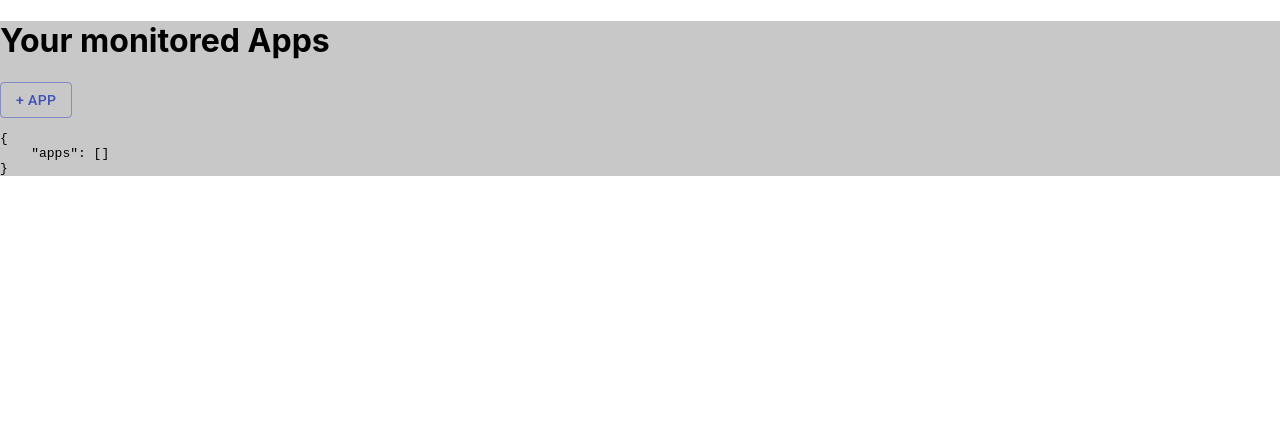
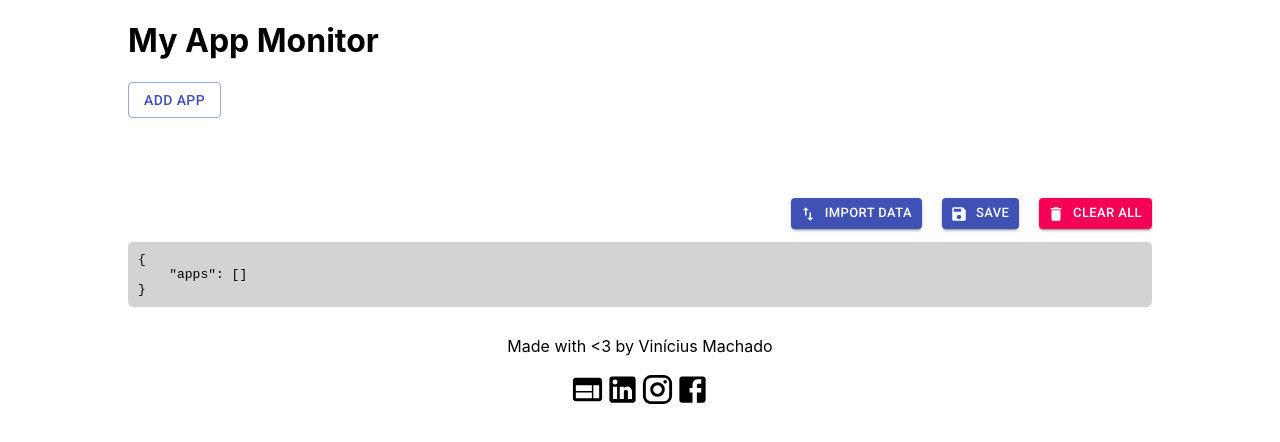
Before and after one commit to vfmachado/app-monitor, a React (Create React App) app: page / in a window 1280 px wide. Shown: the top 442 px of the page. Built offline with nearby package versions, Linux system fonts and the light colour scheme.

Commit message:
Defining project structure and frontend

```diff
--- a/src/App.css
+++ b/src/App.css
@@ -1,5 +1,50 @@
+.app {
+    display: flex;
+    flex-direction: column;
+    justify-content: center;
+    width: 80%;
+    margin: auto;
+}
+
 .app-main {
 
-    background-color: rgb(200, 200, 200);
+    /*background-color: rgb(200, 200, 200); */
+    min-width: 100%;
+}
+
+.app-footer {
+    display: flex;
+    flex-direction: column;
+    align-items: center;
+}
+
+.app-footer div {
+    display: flex;
+    justify-content: space-evenly;
+}
+
+.newapp-form {
+    display: flex;
+    justify-content: flex-start;
 
 }
+
+.newapp-form Button {
+    margin-left: 20px;
+}
+
+.div-buttons {
+    display: flex;
+    justify-content: flex-end;
+
+}
+
+.div-buttons Button {
+    margin-left: 20px;
+}
+
+.description {
+    background-color: lightgray;
+    border-radius: 5px;
+    padding: 10px;
+}
--- a/src/App.js
+++ b/src/App.js
@@ -3,6 +3,11 @@ import React, { useMemo, useReducer } from 'react';
 import './App.css';
 import { AppInfoReducer, AppInfoContext, AppInfoActions } from './context/AppInfoContext';
 import Applications from './layout/Applications';
+
+import FacebookIcon from '@material-ui/icons/Facebook';
+import LinkedInIcon from '@material-ui/icons/LinkedIn';
+import InstagramIcon from '@material-ui/icons/Instagram';
+import WebIcon from '@material-ui/icons/Web';
 
 const App = () => {
 
@@ -14,7 +19,7 @@ const App = () => {
         <AppInfoContext.Provider value={{ state, ...appInfoContext }}>
         <div className="app">
             <header className="app-header">
-
+                <h1>My App Monitor</h1>
             </header>
 
             <div className="app-main">
@@ -25,8 +30,14 @@ const App = () => {
 
             </div>
 
-            <footer className="app">
-
+            <footer className="app-footer">
+                <p>Made with {`<3`} by Vinícius Machado</p>
+                <div>
+                    <WebIcon fontSize="large"/>
+                    <LinkedInIcon fontSize="large" />
+                    <InstagramIcon fontSize="large" />
+                    <FacebookIcon fontSize="large" />
+                </div>
             </footer>
 
         </div>
--- /dev/null
+++ b/src/components/AppTable.css
@@ -0,0 +1,11 @@
+.app-table {
+    width: 100%;
+}
+
+.add-request {
+    margin-left: 30px;
+    border: 1px solid gray;
+    border-radius: 3px;
+    padding: 4px;
+    cursor: pointer;
+}
--- a/src/components/AppTable.js
+++ b/src/components/AppTable.js
@@ -1,35 +1,99 @@
-import React from 'react';
+import React, { useState } from 'react';
 
-import { Paper, Table, TableBody, TableCell, TableContainer, TableHead, TableRow, Toolbar } from '@material-ui/core';
+import { Paper, Table, TableBody, TableCell, TableContainer, TableHead, TableRow, Toolbar, Dialog, DialogActions, DialogContent, DialogTitle, DialogContentText, TextField, Button } from '@material-ui/core';
+
+import ArrowDropDownIcon from '@material-ui/icons/ArrowDropDown';
+import AddIcon from '@material-ui/icons/AddRounded';
+
+import './AppTable.css';
 
 const AppTable = () => {
 
+    const [requestModal, setRequestModal] = useState(false);
+
+    const showRequestModal = (value) => {
+        setRequestModal(value);
+    }
+
     return (
 
-        <Paper>
-            <Toolbar>Table Title</Toolbar>
+        <Paper width={1}>
+            <Toolbar>
+                <h2>Covid Osório</h2>
+                <AddIcon className="add-request" onClick={() => showRequestModal(true)} />
+            </Toolbar>
             <TableContainer>
                 <Table>
 
                     <TableHead>
                         <TableRow>
-                            <TableCell>Test</TableCell>
-                            <TableCell>Test</TableCell>
-                            <TableCell>Test</TableCell>
+                            <TableCell>Name</TableCell>
+                            <TableCell>Request</TableCell>
+                            <TableCell>Expected Answer</TableCell>
+                            <TableCell>Timer</TableCell>
+                            <TableCell>Status</TableCell>
+                            <TableCell></TableCell>
                         </TableRow>
                     </TableHead>
 
                     <TableBody>
                         <TableRow>
-                            <TableCell>Content</TableCell>
-                            <TableCell>A</TableCell>
-                            <TableCell>B</TableCell>
+                            <TableCell>Front-end</TableCell>
+                            <TableCell>http://covid19.saude.osorio.rs.gov.br</TableCell>
+                            <TableCell>Status 200</TableCell>
+                            <TableCell>10 min</TableCell>
+                            <TableCell>OK</TableCell>
+                            <TableCell><ArrowDropDownIcon /></TableCell>
+                        </TableRow>
+
+                        <TableRow>
+                            <TableCell>Back-end</TableCell>
+                            <TableCell>http://covid19.saude.osorio.rs.gov.br:3003</TableCell>
+                            <TableCell>Status 200 JSON: Server Answering</TableCell>
+                            <TableCell>10 min</TableCell>
+                            <TableCell>OK</TableCell>
+                            <TableCell><ArrowDropDownIcon /></TableCell>
+                        </TableRow>
+
+                        <TableRow>
+                            <TableCell>Back-end</TableCell>
+                            <TableCell>http://covid19.saude.osorio.rs.gov.br:3003/getUser/123</TableCell>
+                            <TableCell>Status 200 JSON: User Data</TableCell>
+                            <TableCell>10 min</TableCell>
+                            <TableCell>ERROR</TableCell>
+                            <TableCell><ArrowDropDownIcon /></TableCell>
                         </TableRow>
                     </TableBody>
-
                 </Table>
             </TableContainer>
-            <br/>
+            <br />
+
+
+            <Dialog open={requestModal} onClose={() => showRequestModal(false)} aria-labelledby="form-dialog-title">
+                <DialogTitle id="form-dialog-title">New Request</DialogTitle>
+                <DialogContent>
+                    <DialogContentText>
+                        Fill the fields bellow.
+              </DialogContentText>
+                    <TextField
+                        autoFocus
+                        margin="dense"
+                        id="name"
+                        label="Email Address"
+                        type="email"
+                        fullWidth
+                    />
+                </DialogContent>
+                <DialogActions>
+                    <Button onClick={() => showRequestModal(false)} color="primary">
+                        Cancel
+              </Button>
+                    <Button onClick={() => showRequestModal(false)} color="primary">
+                        Subscribe
+              </Button>
+                </DialogActions>
+            </Dialog>
+
         </Paper>
 
     );
--- a/src/layout/Applications.js
+++ b/src/layout/Applications.js
@@ -1,8 +1,12 @@
 import React, { useState } from 'react';
 
 import { Button, TextField } from '@material-ui/core';
+import { Delete, Save, ImportExport } from '@material-ui/icons';
+
 import { AppInfoContext } from '../context/AppInfoContext';
 import AppTable from '../components/AppTable';
+
+import './../App.css';
 
 const Applications = () => {
 
@@ -23,32 +27,65 @@ const Applications = () => {
     }
 
     return (
-        <div>
-            <h1>Your monitored Apps</h1>
+        <>
 
             { !newAppForm &&
             <Button variant="outlined" color="primary"
                 onClick={showNewAppForm}
             >
-                + App
+                Add App
             </Button>
             }
 
             { newAppForm &&
-            <div>
+            <div className="newapp-form">
                 <TextField id="standard-basic" label="App Name" onChange={e => setAppName(e.target.value)} />
                 <Button variant="outlined" color="primary" onClick={() => {newApp(appName); closeNewAppForm()}}>Confirm</Button>
                 <Button variant="outlined" color="secondary" onClick={closeNewAppForm}>Cancel</Button>
             </div>
             }
 
+            <br/><br/>
+
             { globalState.apps.map(app => (<AppTable />)) }
 
-            <pre>
+            <br/><br/><br/>
+
+            <div className="div-buttons">
+                <Button
+                    variant="contained"
+                    color="primary"
+                    size="small"
+                    startIcon={<ImportExport />}
+                    onClick={() => {}}
+                >
+                    Import Data
+                </Button>
+
+                <Button
+                    variant="contained"
+                    color="primary"
+                    size="small"
+                    startIcon={<Save />}
+                >
+                    Save
+                </Button>
+
+                <Button
+                    variant="contained"
+                    color="secondary"
+                    size="small"
+                    startIcon={<Delete />}
+                    onClick={() => {}}
+                >
+                    Clear All
+                </Button>
+            </div>
+            <pre className="description">
                 {JSON.stringify(globalState, null, 4)}
             </pre>
 
-        </div>
+        </>
     );
 }
 
```
